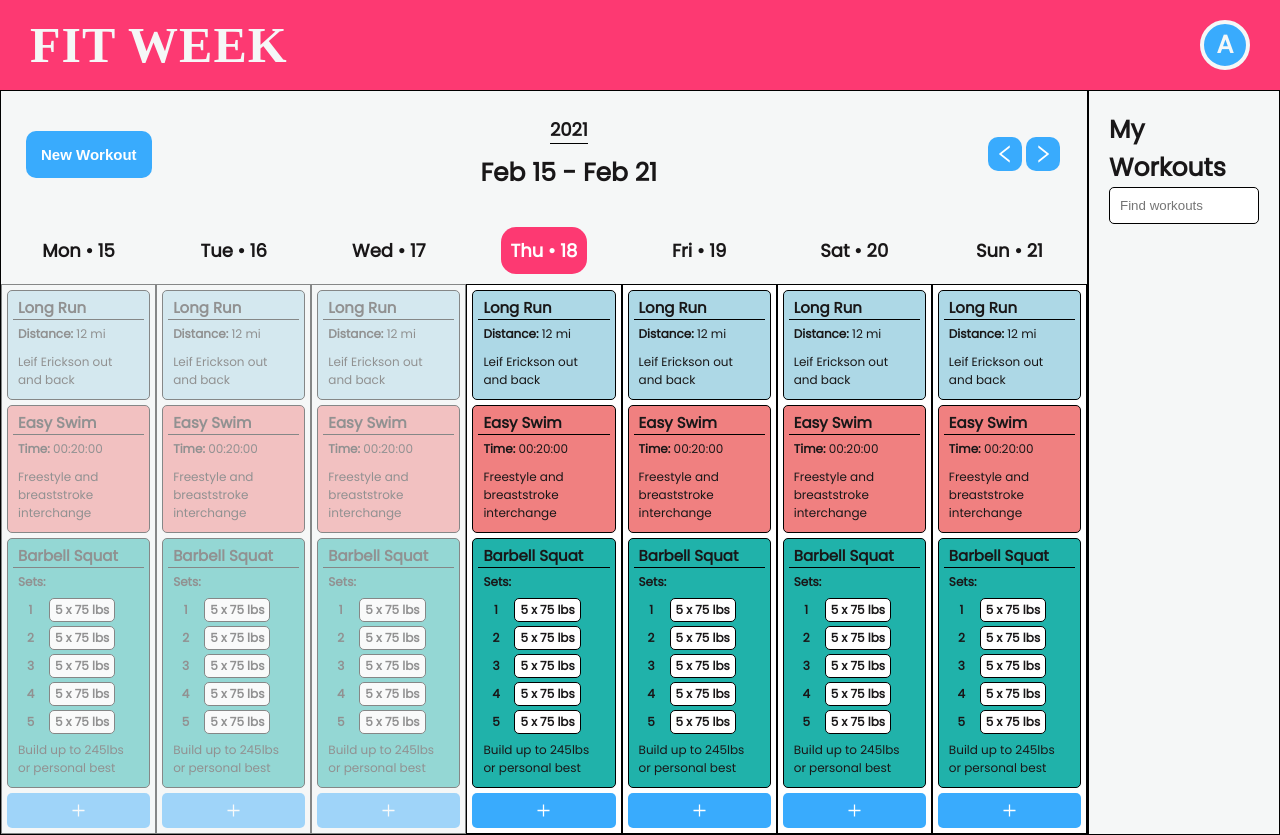
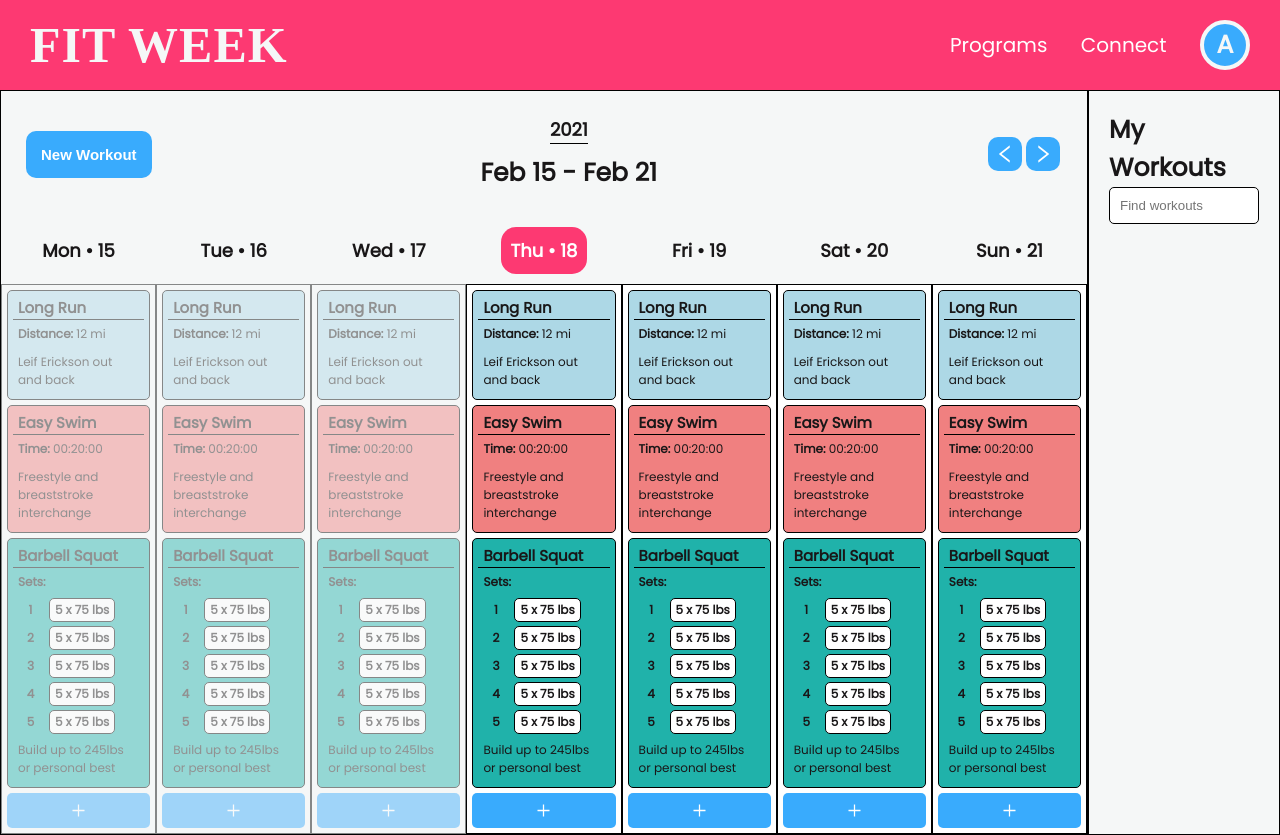
Before and after one commit to ajwpdx/fit-week, a React (Create React App) app: page / in a window 1280 px wide. Built offline with nearby package versions, Linux system fonts and the light colour scheme; a web font is replaced by a local one.

Commit message:
added to the header nav

```diff
--- a/src/components/Header.js
+++ b/src/components/Header.js
@@ -10,7 +10,9 @@ const Header = (props) => {
             <h1>
                 FIT WEEK
         </h1>
-        <nav>
+        <nav className='header-nav'>
+            <a href='/Workout-Plans'>Programs</a>
+            <a href='/Connect'>Connect</a>
             <UserIcon/>
         </nav>
         </header>
--- a/src/components/SavedWorkouts.js
+++ b/src/components/SavedWorkouts.js
@@ -13,6 +13,7 @@ const SavedWorkouts = (props) => {
             <h2>My Workouts</h2>
             <form>
                 <input
+                autoComplete='off'
                 placeholder='Find workouts'
                 name='search'
                 type='text'
--- a/src/styles/_Header.scss
+++ b/src/styles/_Header.scss
@@ -1,4 +1,5 @@
 header{
+    color: white;
     display: flex;
     flex-direction: row;
     justify-content: space-between;
@@ -10,6 +11,9 @@ header{
         color: $color-white;
     }
 
+.header-nav{
+    width: 300px;
+
     .setting-icon{
         font-size: 3rem;
         color: white;
@@ -19,5 +23,7 @@ header{
             font-size: 2rem;
 
         }
+}
+
 
 }
--- a/src/styles/general.scss
+++ b/src/styles/general.scss
@@ -56,6 +56,14 @@ body {
     border:1px solid black;
   }
 
+  nav{
+    display: flex;
+    flex-direction: row;
+    justify-content: space-between;
+    align-items: center;
+
+  }
+
   button{
     background-color: $color-blue;
     font-weight: bold;
```
Also changed, not shown: 1 other file (tests, documents, lock files or other folders). Lines whose indentation alone changed are shown as unchanged.
